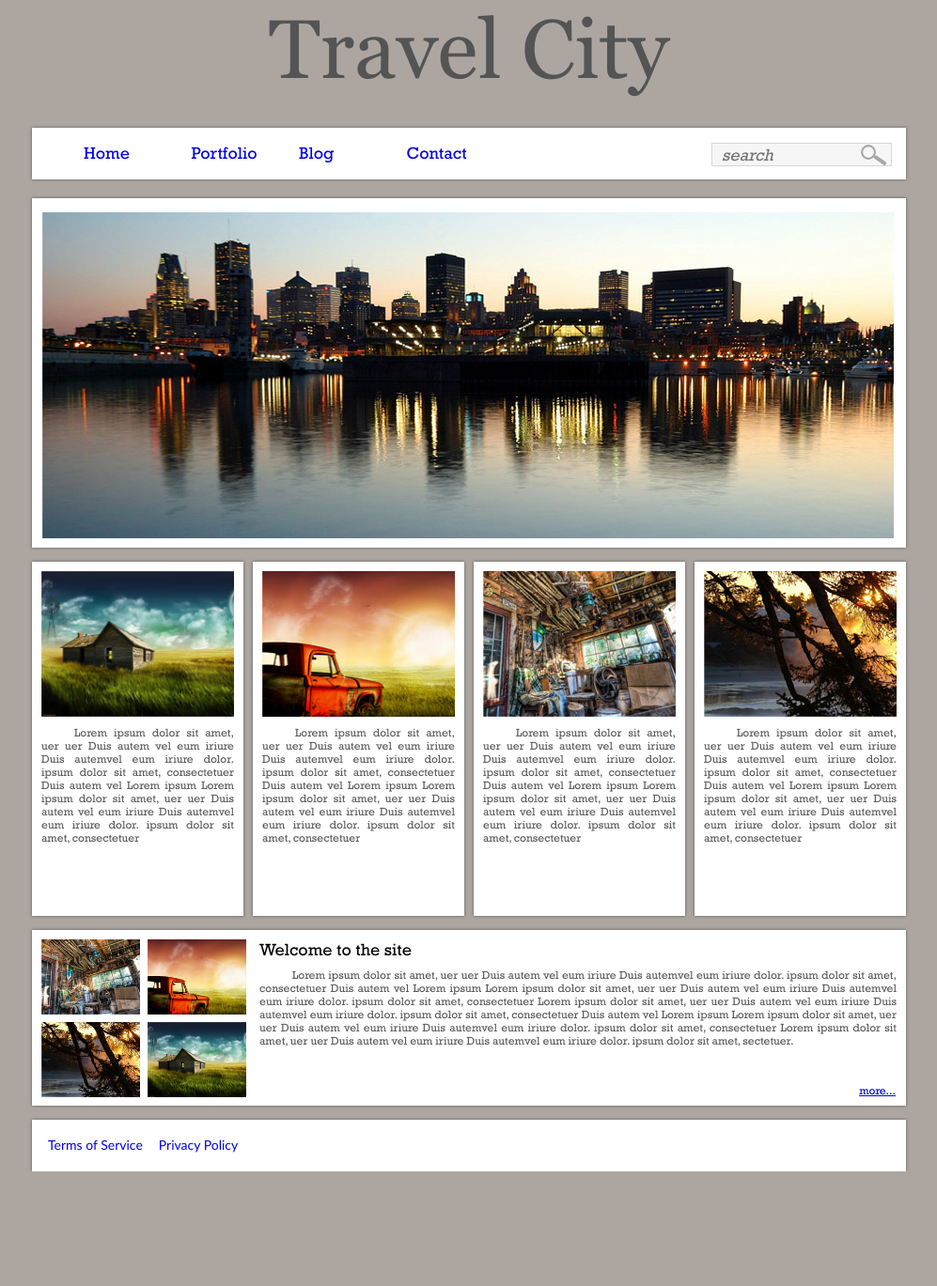
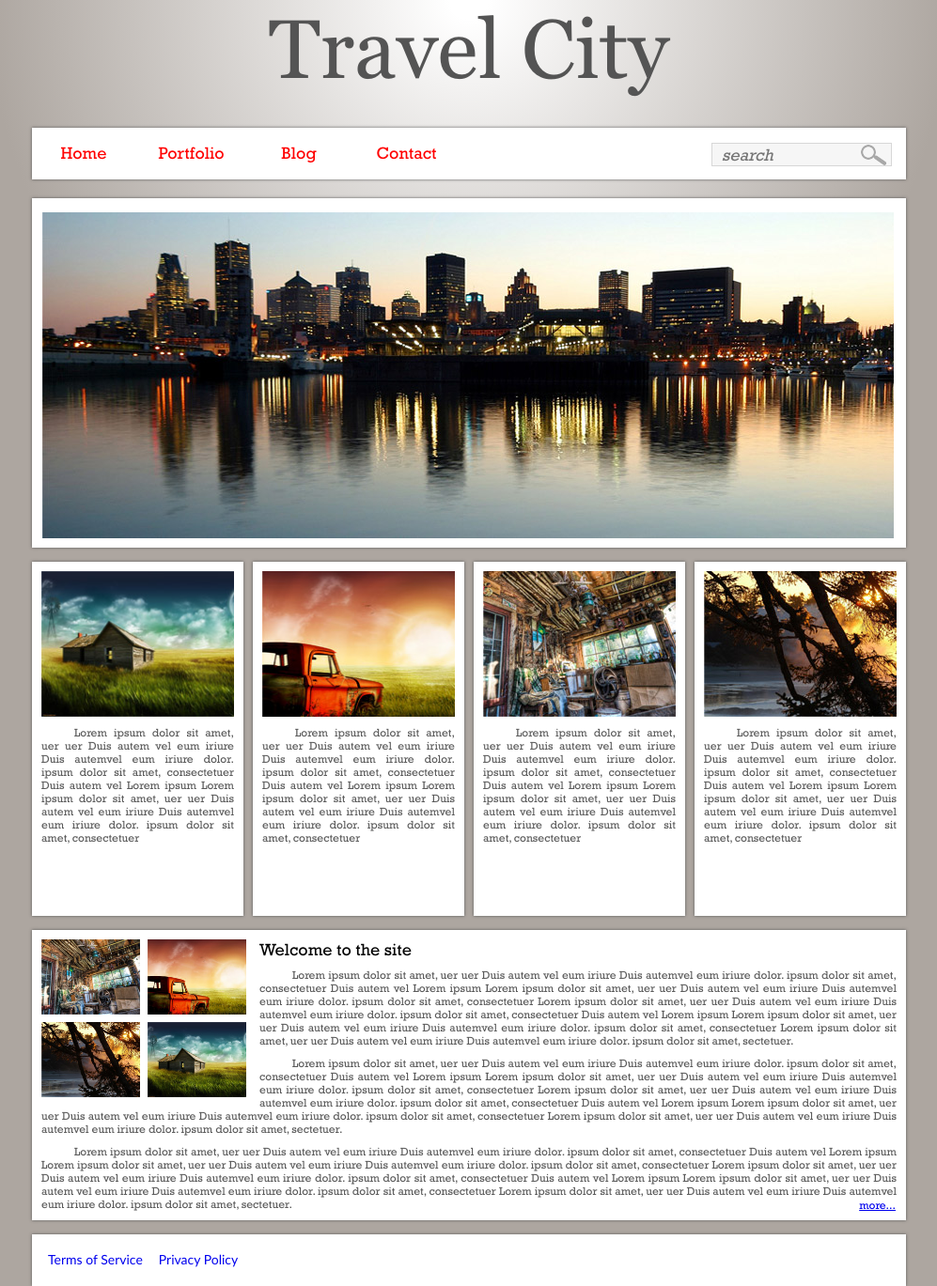
Before and after one commit to amorochenets/html-css-lessons, a PHP site: page / in a window 1280 px wide. Shown: the whole page at 94% size, without its empty margins (141-1138 px from the left). Before the commit the page ends 1247 px from the top, so only its background shows below. Run offline with PHP 8.4, Linux system fonts and the light colour scheme.

Commit message:
some fixing

```diff
--- a/6hw/css/main.css
+++ b/6hw/css/main.css
@@ -26,7 +26,7 @@ body, html {
 }
 
 body {
-	background: #ada6a0;
+	background: #ada6a0 radial-gradient(circle at top center, #fff 2%, #ada6a0 50%) no-repeat;
 }
 
 
@@ -34,6 +34,10 @@ body {
 	width: 930px;
 	margin: 0 auto;
 }
+
+/*.container * {*/
+/*	outline: 1px solid red;*/
+/*}*/
 
 .header {
 	height: 136px;
@@ -70,16 +74,15 @@ body {
 	text-align: center;
 }
 .menu a {
-	/*outline: 1px solid red;*/
+	display: inline-block;
 	text-decoration: none;
 	margin: 16px 0 0 0;
-	position: absolute;
-	/*top: 50%;*/
+	color: red;
 }
 
-.menu a:visited {
-	color: #545454;
-}
+/*.menu a:visited {*/
+/*	color: #545454;*/
+/*}*/
 
 .menu .search {
 	/*float: right;*/
@@ -91,7 +94,7 @@ body {
 
 }
 
-.menu .search1 {
+.menu input {
 	color: rgba(91,91,91,.5);
 	font-size: 18px;
 	font-style: italic;
@@ -124,6 +127,7 @@ body {
 	margin: 0 0 15px;
 	position: relative;
 	color: #5b5b5b;
+
 }
 
 .slide-panel div {
@@ -167,6 +171,8 @@ body {
 	color: #5b5b5b;
 	position: relative;
 	box-shadow: 0px 0px 3px #545454;
+	min-height: 200px;
+	height: auto !important;
 }
 
 .welcome-panel .small-images {
--- a/6hw/index.html
+++ b/6hw/index.html
@@ -12,13 +12,13 @@
 		</div>
 		<div class="menu">
 			<ul>
-				<li><a href="#">Home</a></li>
+				<li><a href="http://ya.ru">Home</a></li>
 				<li><a href="#">Portfolio</a></li>
 				<li><a href="#">Blog</a></li>
 				<li><a href="#">Contact</a></li>
 			</ul>
 			<div class="search">
-				<input type="text" placeholder="search" class="search1">
+				<input type="text" placeholder="search">
 			</div>
 			<div class="s_img">
 				<img src="images/design/search-icon.png"></img>
@@ -58,6 +58,11 @@
 			</h2>
 			<p><span></span>Lorem ipsum dolor sit amet, uer uer Duis autem vel eum iriure Duis autemvel eum iriure dolor. ipsum dolor sit amet, consectetuer Duis autem vel Lorem ipsum Lorem ipsum dolor sit amet, uer uer Duis autem vel eum iriure Duis autemvel eum iriure dolor. ipsum dolor sit amet, consectetuer  Lorem ipsum dolor sit amet, uer uer Duis autem vel eum iriure Duis autemvel eum iriure dolor. ipsum dolor sit amet, consectetuer Duis autem vel Lorem ipsum Lorem ipsum dolor sit amet, uer uer Duis autem vel eum iriure Duis autemvel eum iriure dolor. ipsum dolor sit amet, consectetuer 	Lorem ipsum dolor sit amet, uer uer Duis autem vel eum iriure Duis autemvel eum iriure dolor. ipsum dolor sit amet, sectetuer.
 			</p>
+			<p><span></span>Lorem ipsum dolor sit amet, uer uer Duis autem vel eum iriure Duis autemvel eum iriure dolor. ipsum dolor sit amet, consectetuer Duis autem vel Lorem ipsum Lorem ipsum dolor sit amet, uer uer Duis autem vel eum iriure Duis autemvel eum iriure dolor. ipsum dolor sit amet, consectetuer  Lorem ipsum dolor sit amet, uer uer Duis autem vel eum iriure Duis autemvel eum iriure dolor. ipsum dolor sit amet, consectetuer Duis autem vel Lorem ipsum Lorem ipsum dolor sit amet, uer uer Duis autem vel eum iriure Duis autemvel eum iriure dolor. ipsum dolor sit amet, consectetuer 	Lorem ipsum dolor sit amet, uer uer Duis autem vel eum iriure Duis autemvel eum iriure dolor. ipsum dolor sit amet, sectetuer.
+			</p>
+			<p><span></span>Lorem ipsum dolor sit amet, uer uer Duis autem vel eum iriure Duis autemvel eum iriure dolor. ipsum dolor sit amet, consectetuer Duis autem vel Lorem ipsum Lorem ipsum dolor sit amet, uer uer Duis autem vel eum iriure Duis autemvel eum iriure dolor. ipsum dolor sit amet, consectetuer  Lorem ipsum dolor sit amet, uer uer Duis autem vel eum iriure Duis autemvel eum iriure dolor. ipsum dolor sit amet, consectetuer Duis autem vel Lorem ipsum Lorem ipsum dolor sit amet, uer uer Duis autem vel eum iriure Duis autemvel eum iriure dolor. ipsum dolor sit amet, consectetuer 	Lorem ipsum dolor sit amet, uer uer Duis autem vel eum iriure Duis autemvel eum iriure dolor. ipsum dolor sit amet, sectetuer.
+			</p>
+			<br>
 			<a href="#">more...</a>
 		</div>
 		<div class="footer">
```
